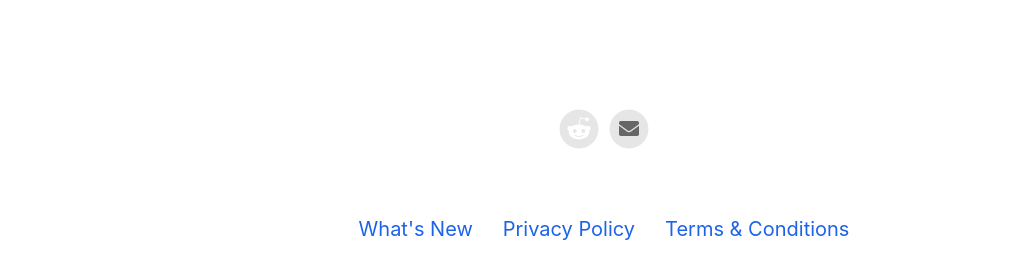
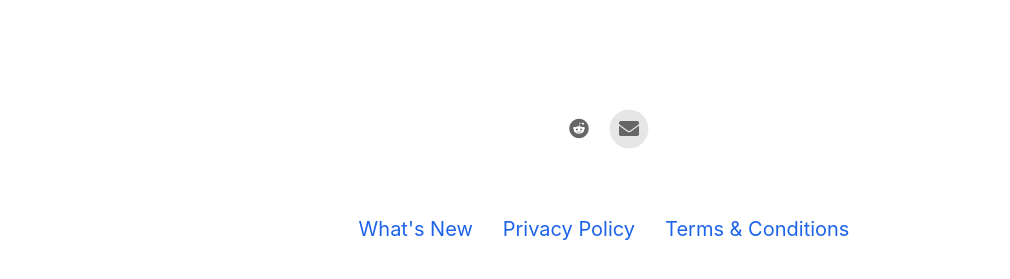
Before and after one commit to honeylauncher/honey-launcher, a Jekyll site: the page built from _pages/changelog.md, in a window 1280 px wide. Shown: the part 464-743 px from the top of the page, without its empty margins (36-1046 px from the left). Built offline with Jekyll 4.4.1, drawn with Linux system fonts in a browser that asks for light colours; nearby versions of some CDN libraries.

Commit message:
Update footer.html

```diff
--- a/_includes/footer.html
+++ b/_includes/footer.html
@@ -22,7 +22,7 @@
 
 			<a href="https://www.reddit.com/r/HoneyLauncher">
 				<span class="fa-stack fa-1x">
-					<i class="socialIconBack fab fa-reddit fa-stack-2x"></i>
+					<i class="socialIconTop fab fa-reddit fa-stack-1x"></i>
 
 				</span>
 			</a>
```
